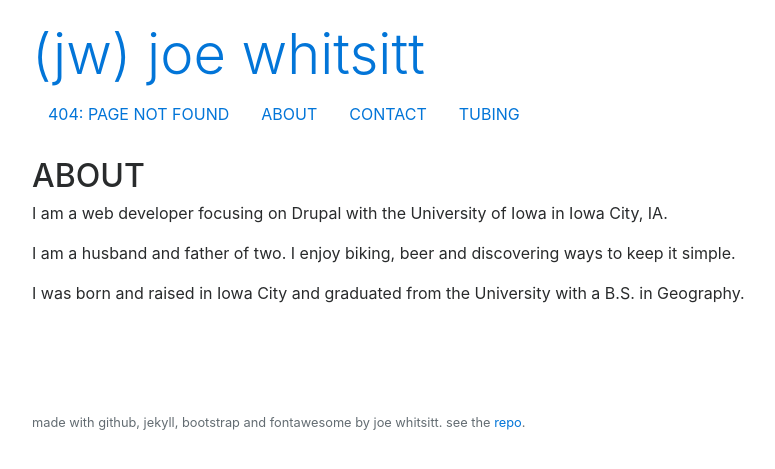
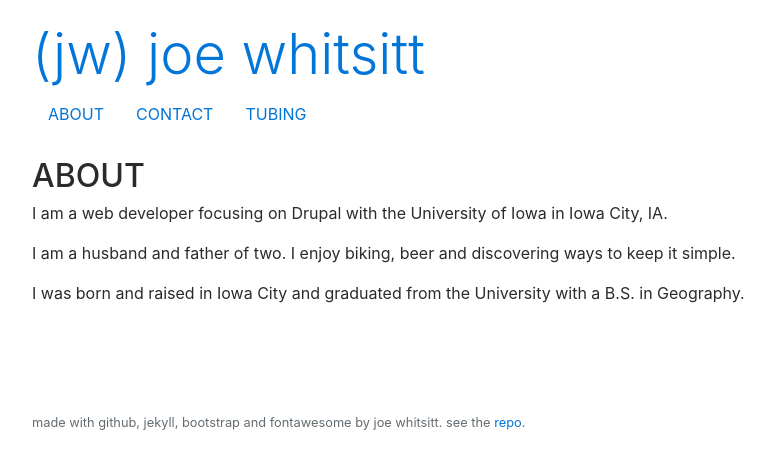
Before and after one commit to joewhitsitt/joewhitsitt.github.io, a Jekyll site: the page built from _pages/about.md, in a window 1280 px wide. Shown: the top 469 px of the page, without its empty margins (53-828 px from the left). Built offline with Jekyll 4.4.1, drawn with Linux system fonts in a browser that asks for light colours; nearby versions of some CDN libraries.

Commit message:
hide non-pages (404) from menu.

```diff
--- a/_includes/header.html
+++ b/_includes/header.html
@@ -8,9 +8,11 @@
       {% assign pages_list = site.pages | sort:"weight"  %}
       {% for node in pages_list %}
         {% if node.title != null %}
+          {% if node.layout == "page" %}
           <li class="nav-item">
             <a class="nav-link text-uppercase{% if page.url == node.url %} active{% endif %}" href="{{ node.url | relative_url }}"> {{ node.title | escape }}</a>
           </li>
+          {% endif %}
         {% endif %}
       {% endfor %}
     </ul>
```
